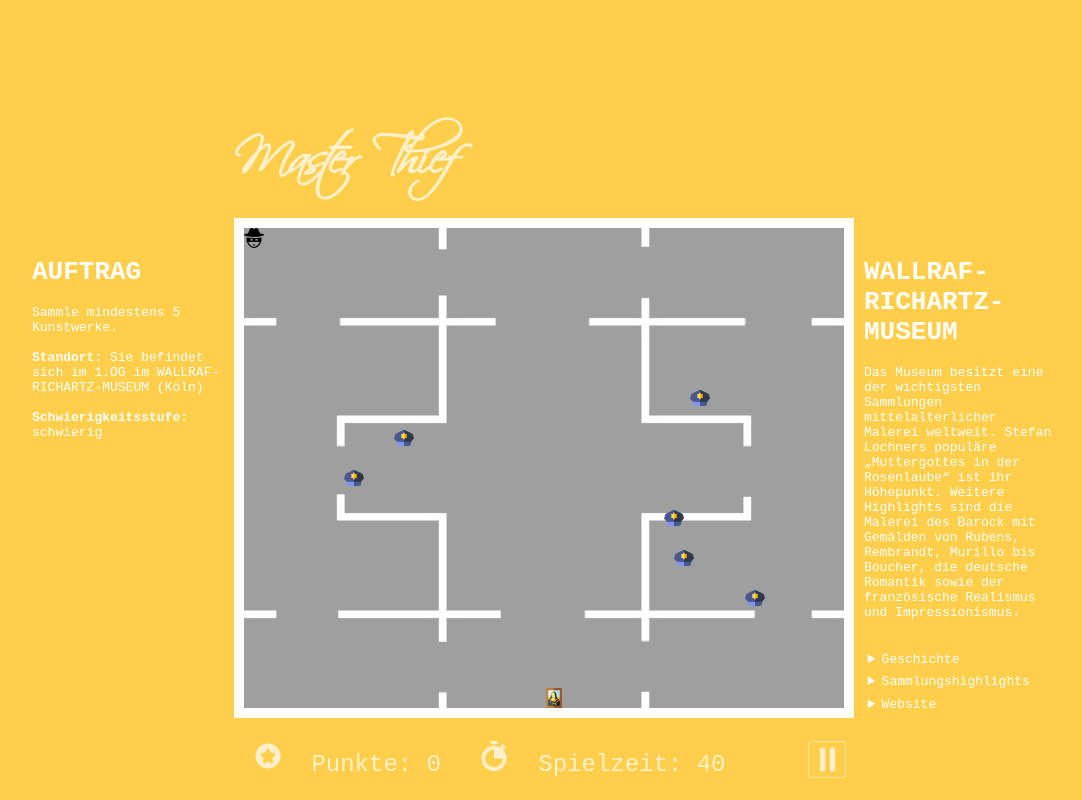
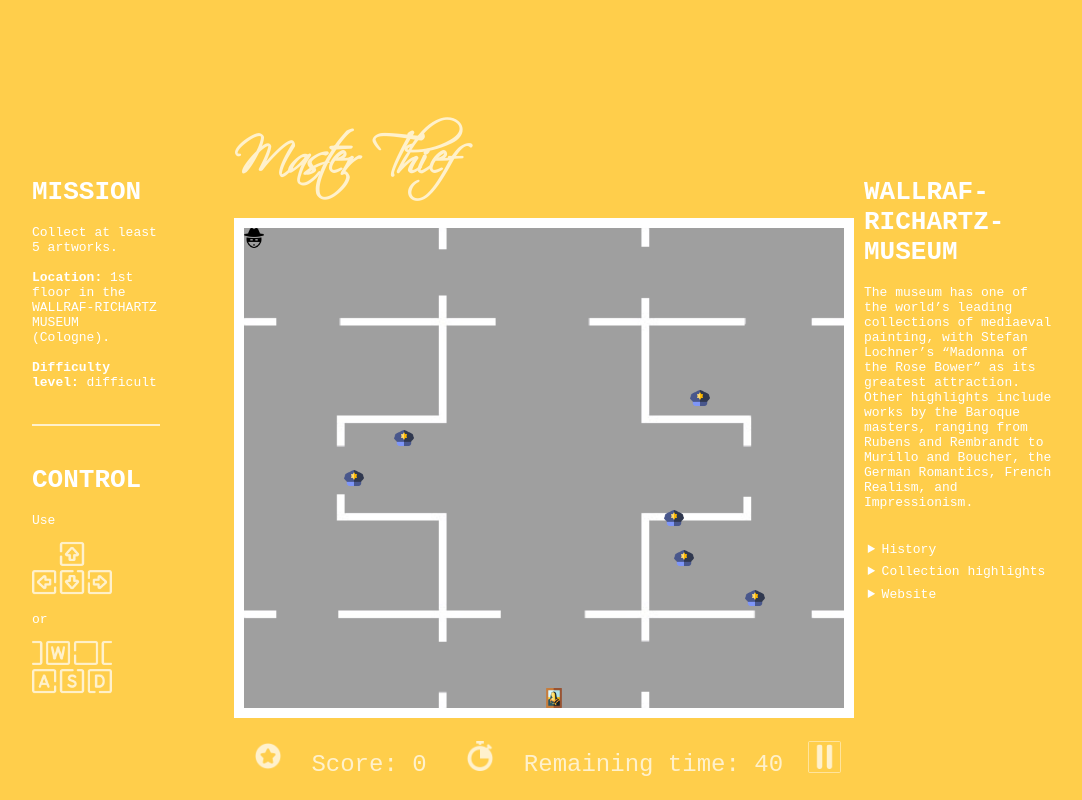
Before and after one commit to KHefele/ArtHistorian, a plain HTML site: page games/stealTheArtwork.html in a window 1280 px wide. Shown: the whole page, without its empty margins (96-1178 px from the left). Drawn offline with nearby package versions, Linux system fonts and the light colour scheme; files whose address does not match are found by name.

Commit message:
wasd control, translated

```diff
--- a/games/stealTheArtwork.css
+++ b/games/stealTheArtwork.css
@@ -25,6 +25,13 @@
 }
 p{
 	text-align: left;
+}
+
+hr {
+	height:2px;
+	border-width:0;
+	color:var(--color3);
+	background-color:var(--color3);
 }
 
 #leinwand {
@@ -84,6 +91,7 @@
 	padding: 3%;
 	font-size: 1.5rem;
 	color: var(--color3);
+	float:left;
 }
 
 
@@ -106,15 +114,15 @@
 	color:white;
 	left: 65%;
 	padding: 0% 10%;
-	top: 30%;
+	top: 20%;
 }
 
 #auftrag {
 	position: absolute;
 	color:white;
-	right: 65%;
+	right: 70%;
 	padding: 0% 10%;
-	top: 30%;
+	top: 20%;
 }
 summary{
 	cursor: pointer;
@@ -132,6 +140,7 @@
 
 #spielstop{
 	position: absolute;
+	float: right;
 	padding: 3%;
 	right: 0%;
 	cursor: pointer;
@@ -139,11 +148,11 @@
 /* #start {
 	background-color: var(--color1);
 } */
-#start, #stop {
-	padding: 20%;
+#stop {
+	padding: 10%;
 	border-radius: 5%;
 	border:1px solid #fff1cca1;;
 }
-#stop:hover, #start:hover{
+#stop:hover {
 	background-color: var(--color1);
 }
--- a/games/stealTheArtwork.html
+++ b/games/stealTheArtwork.html
@@ -11,35 +11,42 @@
 </head>
 
 <body>
+
     <div id="auftrag">
-        <h1>AUFTRAG</h1>
+        <h1>MISSION</h1>
         <p>
-            Sammle mindestens 5 Kunstwerke.
+            Collect at least 5 artworks.
             <br>
             <br>
-            <b>Standort:</b>
-            Sie befindet sich im 1.OG im WALLRAF-RICHARTZ-MUSEUM (Köln)
+            <b>Location:</b>
+            1st floor in the WALLRAF-RICHARTZ MUSEUM (Cologne).
             <br>
             <br>
-            <b>Schwierigkeitsstufe:</b>
-            schwierig
+            <b>Difficulty level:</b>
+            difficult
         </p>
+        <br>
+        <hr>
+        <br>
+        <h1>CONTROL</h1>
+        Use<br>
+        <img src="../icons/arrows.png" width="80px"><br>
+        or<br>
+        <img src="../icons/control.png" width="80px"><br>
     </div>
+
     <div id="museumsinfo">
         <h1>WALLRAF-RICHARTZ-MUSEUM</h1>
         <p>
-            Das Museum besitzt eine der wichtigsten Sammlungen mittelalterlicher Malerei weltweit.
-            Stefan Lochners populäre „Muttergottes in der Rosenlaube“ ist ihr Höhepunkt.
-            Weitere Highlights sind die Malerei des Barock mit Gemälden von Rubens, Rembrandt,
-            Murillo bis Boucher, die deutsche Romantik sowie der französische Realismus und Impressionismus.
+            The museum has one of the world’s leading collections of mediaeval painting, with Stefan Lochner’s “Madonna of the Rose Bower” as its greatest attraction. Other highlights include works by the Baroque masters, ranging from Rubens and Rembrandt to Murillo and Boucher, the German Romantics, French Realism, and Impressionism.
         </p>
         <br>
         <details>
-            <summary>Geschichte</summary>
+            <summary>History</summary>
             <p>...</p>
         </details>
         <details>
-            <summary>Sammlungshighlights</summary>
+            <summary>Collection highlights</summary>
             <p>...</p>
         </details>
         <details>
@@ -47,13 +54,14 @@
             <p><a href="https://www.wallraf.museum/">https://www.wallraf.museum/</a></p>
         </details>
     </div>
+
     <div id="gameContainer">
         <h1 id="name">Master Thief</h1>
         <canvas id="leinwand" width="600" height="480"></canvas>
 
         <div id="anzeigen">
-            <img src="../icons/point.png" width="30px"><div style="display: inline-block;" id="punktestand">&nbsp; Punkte: 0 </div>&emsp;
-            <img src="../icons/stopwatch.png" width="30px" ><div style="display: inline-block;font-family: monospace;" id="spielzeit">&nbsp; Spielzeit: 0</div>
+            <img src="../icons/point.png" width="30px"><div style="display: inline-block;" id="punktestand">&nbsp; Score: 0 </div>&emsp;
+            <img src="../icons/stopwatch.png" width="30px" ><div style="display: inline-block;font-family: monospace;" id="spielzeit">&nbsp; Remaining time: 0</div>
         </div>
 
         <div id="spielstop">
@@ -62,19 +70,19 @@
 
         <div id="spielendeanzeige">
             <br>
-            <h1>Zeit abgelaufen</h1>
+            <h1>Time expired</h1>
             <img src="../images/queen.png" width="25%" style="margin: 0% 10%; float:left">
-            <p id="endpunktestand">Punktestand: </p>
-            <p>Leider hast du die Anzahl von 5 Kunstwerken nicht erreicht. Versuche es doch nochmal: </p>
+            <p id="endpunktestand">Score: </p>
+            <p>Mission failed. Unfortunately, you did not reach the number of 5 artworks. Why don't you try again? </p>
             <br>
             <br>
-            <a href="javascript:location.reload()"><button>Neustart</button></a>
+            <a href="javascript:location.reload()"><button>Restart</button></a>
         </div>
         <div id="gameover">
-            <h1>Erwischt</h1>
+            <h1>Caught!</h1>
             <img src="../images/alarm.png" width="25%" style="margin: 0% 10%; float:left" >
-            <p>Wie traurig - verloren.<br>Jetzt gibt es leider keine Punkte. Aber versuch's doch nochmal: </p>
-            <a href="javascript:location.reload()"><button>Neustart</button></a>
+            <p>The paintings were taken from you and so, unfortunately, there are no score points. But why don't you try again?</p>
+            <a href="javascript:location.reload()"><button>Restart</button></a>
         </div>
     </div>
 </body>
--- a/games/stealTheArtwork.js
+++ b/games/stealTheArtwork.js
@@ -40,14 +40,14 @@
     var leinwandY = $("#leinwand").offset().top;
     console.log("X: " + leinwandX + "Y: " + leinwandY);
 
-    var unsichtbareLeinwand = document.createElement('canvas');
-    unsichtbareLeinwand.style.position = "absolute";
-    unsichtbareLeinwand.style.left = (leinwandX + 10) + "px"; //10 wg. Border
-    unsichtbareLeinwand.style.top = (leinwandY) + "px";
-    var unsichtbarerContext = unsichtbareLeinwand.getContext('2d');
+    // var unsichtbareLeinwand = document.createElement('canvas');
+    // unsichtbareLeinwand.style.position = "absolute";
+    // unsichtbareLeinwand.style.left = (leinwandX + 10) + "px"; //10 wg. Border
+    // unsichtbareLeinwand.style.top = (leinwandY) + "px";
+    // var unsichtbarerContext = unsichtbareLeinwand.getContext('2d');
 
-    unsichtbarerContext.drawImage(grundriss, 0, 0);
-    document.body.appendChild(unsichtbareLeinwand);
+    // unsichtbarerContext.drawImage(grundriss, 0, 0);
+    // document.body.appendChild(unsichtbareLeinwand);
     //return unsichtbarerContext.getImageData(x, y, 1, 1).data;
 
     //Figuren
@@ -78,14 +78,14 @@
 			}
             zielx = Math.floor(Math.random()*28)*20+20;
             siegpunkte++;
-            $("#punktestand").html("&nbsp; Punkte: " + siegpunkte)
+            $("#punktestand").html("&nbsp; Score: " + siegpunkte)
 		}
 	}
 
     //Spielende
     function spielende() {
 		clearInterval(takt);
-        $('#endpunktestand').text('Punktestand: ' + siegpunkte);
+        $('#endpunktestand').text('Score: ' + siegpunkte);
         $('#spielendeanzeige:nth-child(0)').css( "background-color: green" );
         var sieg = (siegpunkte >= 5);
         if (sieg){
@@ -144,7 +144,7 @@
 
         var aktuellezeit = new Date();
         restzeit = spielzeit - Math.floor((aktuellezeit.getTime()-startzeit.getTime()) / 1000);
-        $('#spielzeit').html('&nbsp; Spielzeit: ' + restzeit);
+        $('#spielzeit').html('&nbsp; Remaining time: ' + restzeit);
         if (restzeit <= 0) {
             spielende();
         }
@@ -152,31 +152,36 @@
 
 	$(document).bind('keydown', function (evt) {
 		console.log(evt.keyCode);
+
 		switch (evt.keyCode) {
-			// Pfeiltaste nach unten
-			case 40:
+			// go down
+			case 40: //arrow
+            case 83: //S
                 y += bewegung;
                 if (y >= leinwandheight-20){
                     y = leinwandheight-20;
                 }
                 kollisionspruefungWand();
 				return false;
-            // Pfeiltaste nach oben
-            case 38:
+            // go up
+            case 38: //arrow
+            case 87: //W
                 y -= bewegung;
                 if (y <= 0){
                     y = 0;
                 }
                 return false;
-            // Pfeiltaste nach links
-            case 37:
+            // go left
+            case 37: //arrow
+            case 65: //A
                 x -= bewegung;
                 if (x <= 0){
                     x = 0;
                 }
                 return false;
             //Pfeiltaste nach rechts
-            case 39:
+            case 39: //arrow
+            case 68: //D
                 x += bewegung;
                 if (x >= leinwandwidth-20){
                     x = leinwandwidth-20;
--- a/style.css
+++ b/style.css
@@ -47,8 +47,9 @@
     margin: 3%;
     text-align: center;
     background-color: rgba(255, 183, 1, 0.5);
-    padding-top: 5%;
+    padding: 5% 2%;
     border-radius: 2%;
+    width: 20%;
 }
 
 
```
Also changed, not shown: index.html (+15 -6 lines), icons/arrows.png (added), icons/control.png (added).
